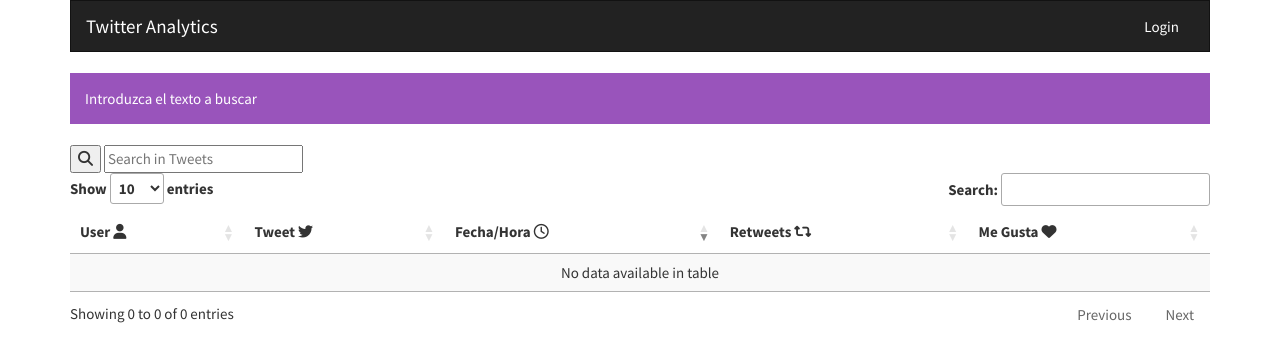
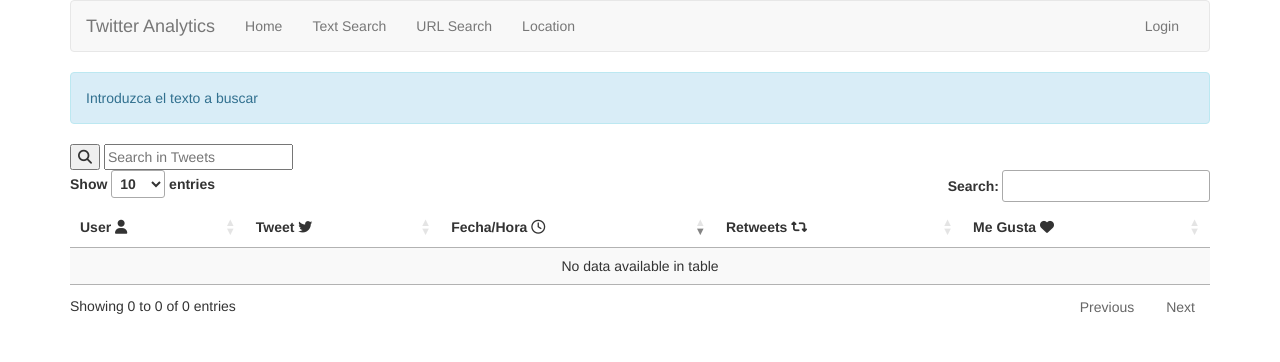
Before and after one commit to mrtorres25/twitter25, a Django app: page /search/ in a window 1280 px wide. Shown: the top 362 px of the page. Run offline with Django 3.2, Linux system fonts and the light colour scheme; some libraries are stand-ins or nearby versions.

Commit message:
app sections added to navbar

```diff
--- a/templates/base.html
+++ b/templates/base.html
@@ -7,9 +7,9 @@
 
         <!-- CSS -->
         <link rel="stylesheet" href="https://maxcdn.bootstrapcdn.com/bootstrap/3.3.7/css/bootstrap.min.css"
-          integrity="sha384-BVYiiSIFeK1dGmJRAkycuHAHRg32OmUcww7on3RYdg4Va+PmSTsz/K68vbdEjh4u" crossorigin="anonymous">
-    {% load static %}
-        <link rel="stylesheet" href={% static "bootstrap.min.css" %}/>
+            integrity="sha384-BVYiiSIFeK1dGmJRAkycuHAHRg32OmUcww7on3RYdg4Va+PmSTsz/K68vbdEjh4u"
+            crossorigin="anonymous">
+        <link rel="stylesheet" type="text/css" href="//cdn.datatables.net/1.10.12/css/jquery.dataTables.css">
         {% block css %}{% endblock css %}
 
         <!-- JavaScript -->
@@ -17,13 +17,9 @@
                 integrity="sha384-Tc5IQib027qvyjSMfHjOMaLkfuWVxZxUPnCJA7l2mCWNIpG9mGCD8wGNIcPD7Txa"
                 crossorigin="anonymous"></script>
         <script src="https://ajax.googleapis.com/ajax/libs/jquery/3.1.1/jquery.min.js"></script>
-{#    DATATABLE#}
         <script src="https://use.fontawesome.com/9391582cae.js"></script>
-    <link rel="stylesheet" type="text/css" href="//cdn.datatables.net/1.10.12/css/jquery.dataTables.css">
-    <script type="text/javascript" charset="utf8" src="//cdn.datatables.net/1.10.12/js/jquery.dataTables.js"></script>
+        <script src="//cdn.datatables.net/1.10.12/js/jquery.dataTables.js"></script>
         {% block javascript %}{% endblock javascript %}
-</head>
-
     </head>
 
 	<body>
@@ -42,6 +38,12 @@
                     </div>
 
                     <div class="collapse navbar-collapse" id="bs-example-navbar-collapse-1">
+                        <ul class="nav navbar-nav">
+                            <li><a href="{% url 'home' %}">Home<span class="sr-only">(current)</span></a></li>
+                            <li><a href="{% url 'search' %}">Text Search</a></li>
+                            <li><a href="{% url 'searchurl' %}">URL Search</a></li>
+                            <li><a href="{% url 'home' %}">Location</a></li>
+                        </ul>
                         <ul class="nav navbar-nav navbar-right">
                             {% if user.is_authenticated %}
                                 <li><a href="{% url 'logout' %}">Logout</a></li>
```
Lines whose indentation alone changed are shown as unchanged.
